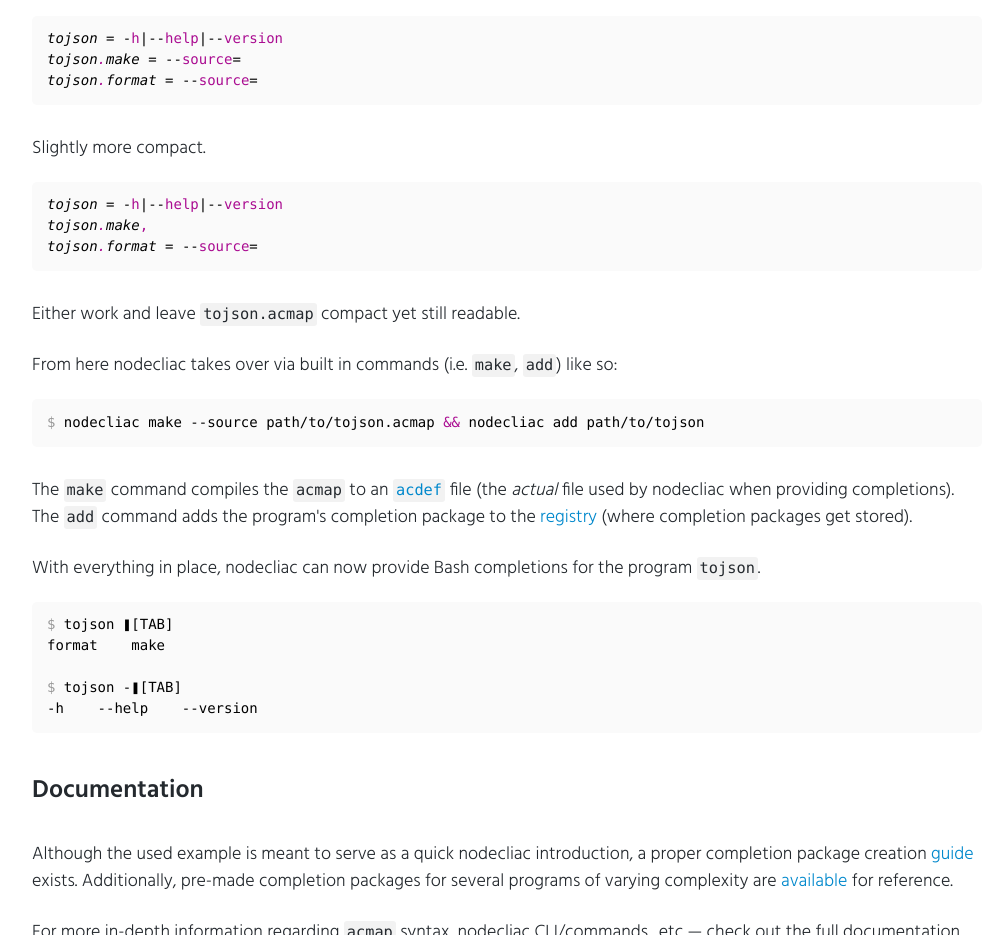
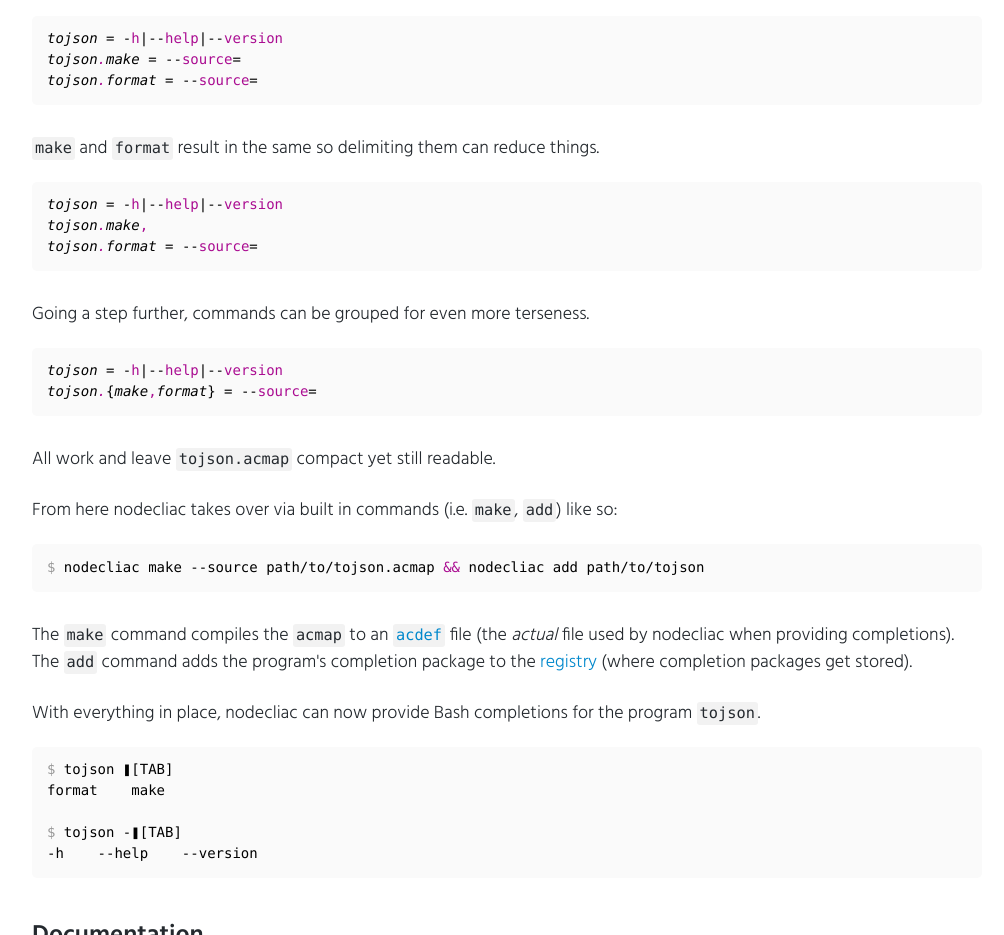
Before and after one commit to cgabriel5/nodecliac, a website: page index.html in a window 1280 px wide. Shown: the part 1640-2575 px from the top of the page, without its empty margins (133-1137 px from the left). Drawn offline with Linux system fonts and the light colour scheme.

Commit message:
chore: Update landing page, introduce command grouping

```diff
--- a/index.html
+++ b/index.html
@@ -345,7 +345,8 @@
 				</div>
 
 				<p class="section-paragraph">
-					Slightly more compact.
+					<code>make</code> and <code>format</code> result in the same
+					so delimiting them can reduce things.
 				</p>
 
 				<div class="section-list">
@@ -357,7 +358,19 @@
 				</div>
 
 				<p class="section-paragraph">
-					Either work and leave <code>tojson.acmap</code> compact yet
+					Going a step further, commands can be grouped for even more
+					terseness.
+				</p>
+
+				<div class="section-list">
+					<pre
+						class="code-block-cont"
+					><code class="code-block"><span class="italic">tojson</span> = -<span class="flag-name">h</span>|--<span class="flag-name">help</span>|--<span class="flag-name">version</span>
+<span class="italic">tojson<span class="operator">.</span></span>{<span class="italic">make</span><span class="flag-name">,</span><span class="italic">format</span>} = --<span class="flag-name">source</span>=</code></pre>
+				</div>
+
+				<p class="section-paragraph">
+					All work and leave <code>tojson.acmap</code> compact yet
 					still readable.
 				</p>
 
```
